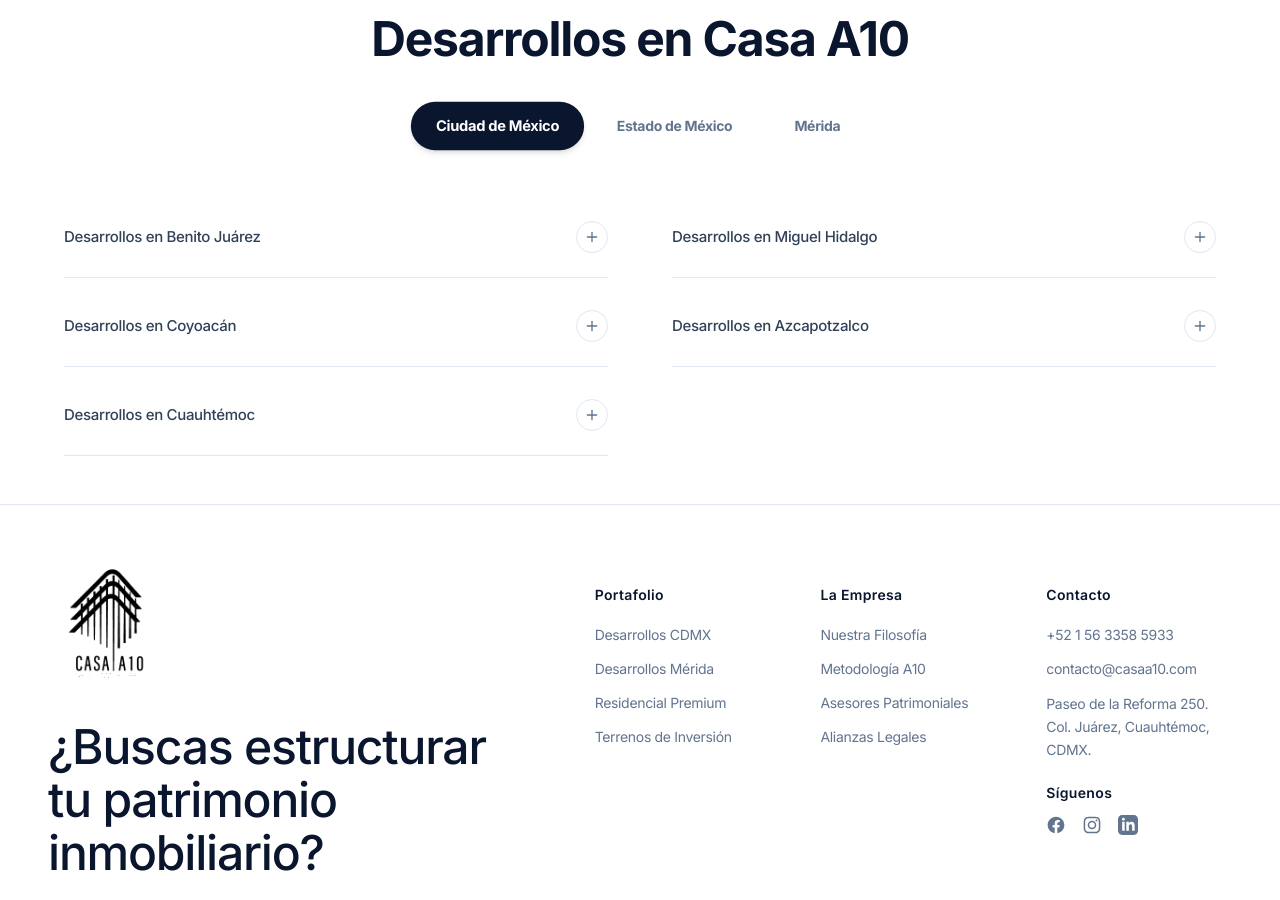
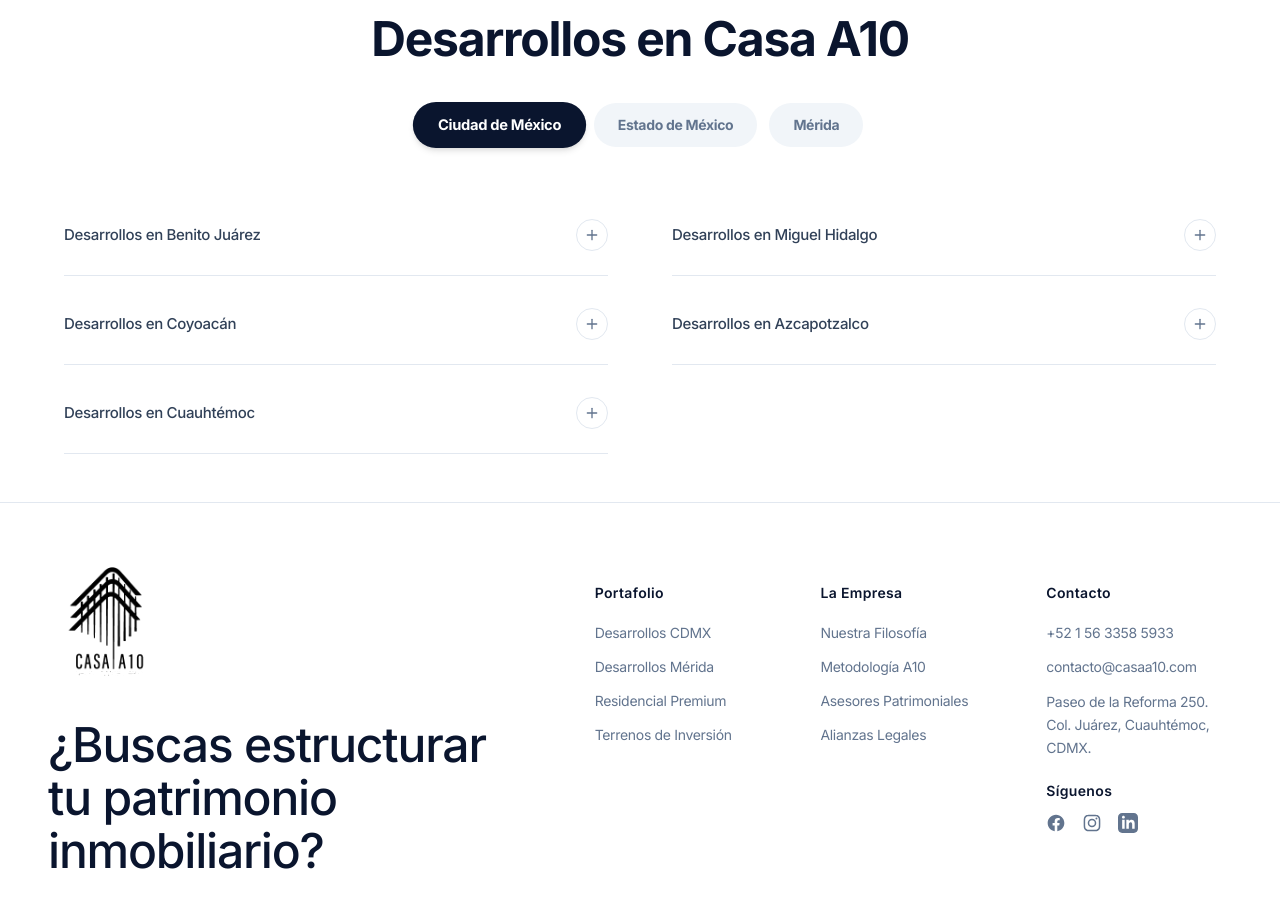
Before and after one commit to Flouviamx/casaa10, a Next.js app: page /contacto in a window 1280 px wide. Shown: the part 1260-2160 px from the top of the page. Built offline with nearby package versions, Linux system fonts and the light colour scheme.

Commit message:
fix: resolve syntax issue preventing hover states from applying on city tabs in the footer

```diff
--- a/src/components/layout/Footer.tsx
+++ b/src/components/layout/Footer.tsx
@@ -75,7 +75,7 @@
                 className={`px-6 py-3 rounded-full text-[13px] md:text-sm font-bold transition-all duration-300 ${
                   activeCity === city
                     ? theme === 'light' ? 'bg-[#0a152e] text-white shadow-md scale-105' : 'bg-white text-[#0a152e] shadow-md scale-105'
-                    : "${theme === 'light' ? 'bg-slate-100 border-slate-200 text-slate-500 hover:text-[#0a152e] hover:bg-slate-200' : 'bg-white/5 border border-white/10 text-slate-400 hover:text-white hover:bg-white/10'}"
+                    : (theme === 'light' ? 'bg-slate-100 border-slate-200 text-slate-500 hover:text-[#0a152e] hover:bg-slate-200' : 'bg-white/5 border border-white/10 text-slate-400 hover:text-white hover:bg-white/10')
                 }`}
               >
                 {city}
```
